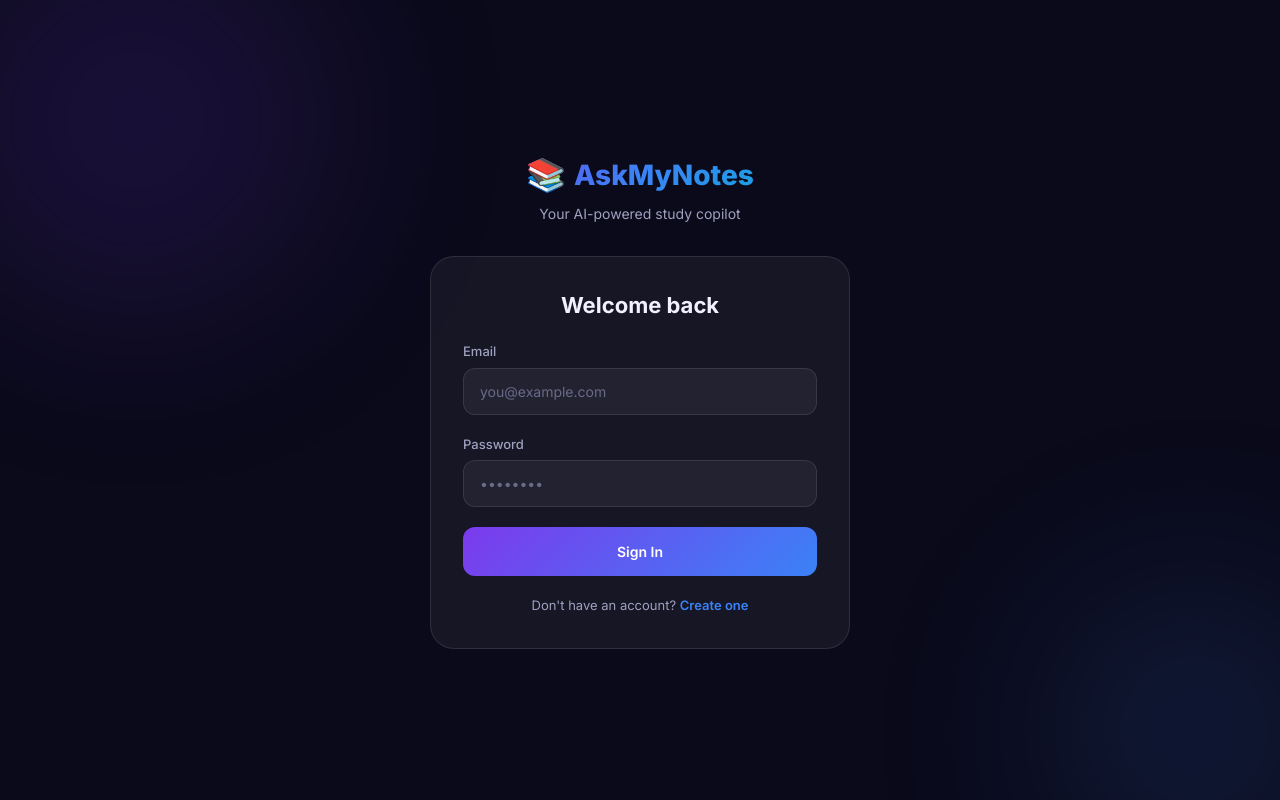
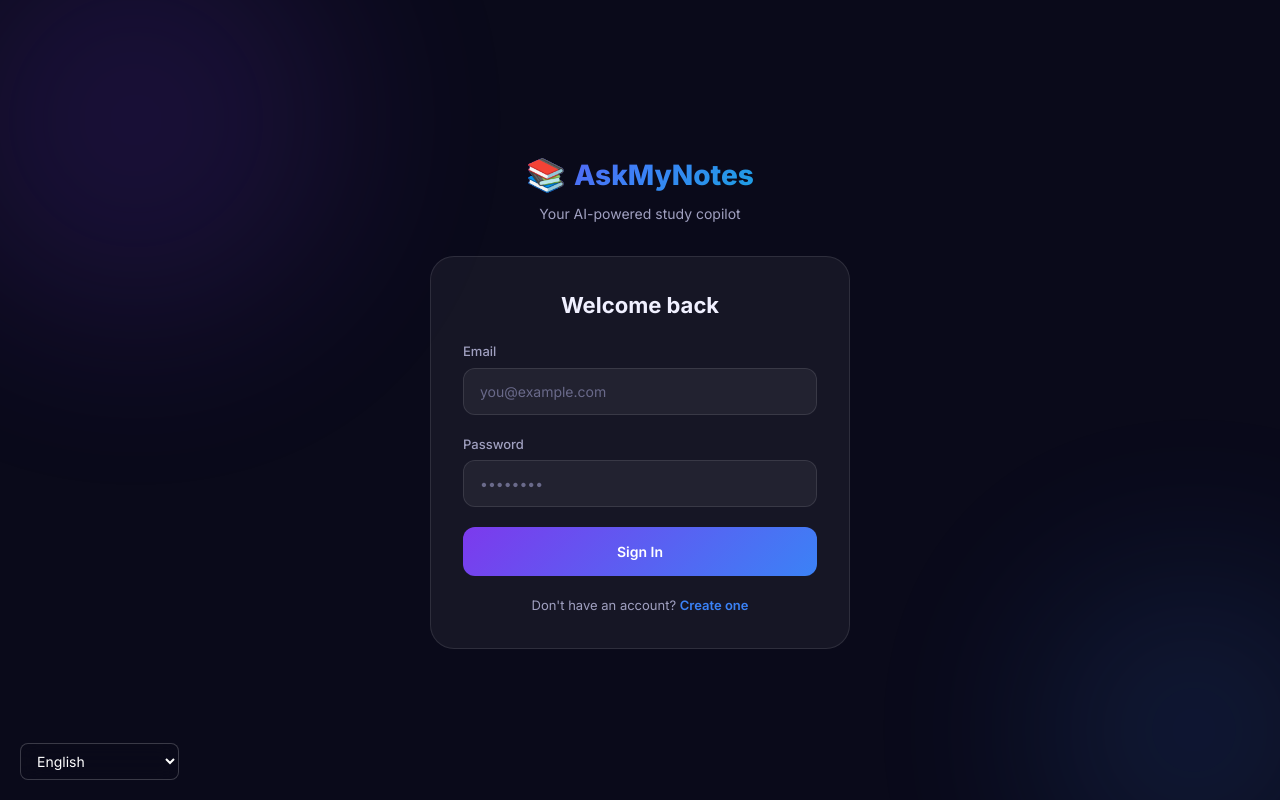
Before and after one commit to VitthalGund/askMyNotes, a Next.js app: page /login in a window 1280 px wide. Built offline with nearby package versions, Linux system fonts and the light colour scheme.

Commit message:
implemented multilinguality feature

```diff
--- a/src/app/globals.css
+++ b/src/app/globals.css
@@ -32,7 +32,8 @@
   box-sizing: border-box;
 }
 
-html, body {
+html,
+body {
   font-family: 'Inter', -apple-system, BlinkMacSystemFont, sans-serif;
   background: var(--bg-primary);
   color: var(--text-primary);
@@ -168,22 +169,45 @@
 
 /* Animations */
 @keyframes fadeIn {
-  from { opacity: 0; transform: translateY(10px); }
-  to { opacity: 1; transform: translateY(0); }
+  from {
+    opacity: 0;
+    transform: translateY(10px);
+  }
+
+  to {
+    opacity: 1;
+    transform: translateY(0);
+  }
 }
 
 @keyframes slideIn {
-  from { opacity: 0; transform: translateX(-20px); }
-  to { opacity: 1; transform: translateX(0); }
+  from {
+    opacity: 0;
+    transform: translateX(-20px);
+  }
+
+  to {
+    opacity: 1;
+    transform: translateX(0);
+  }
 }
 
 @keyframes pulse-glow {
-  0%, 100% { box-shadow: 0 0 5px rgba(124, 58, 237, 0.3); }
-  50% { box-shadow: 0 0 20px rgba(124, 58, 237, 0.6); }
+
+  0%,
+  100% {
+    box-shadow: 0 0 5px rgba(124, 58, 237, 0.3);
+  }
+
+  50% {
+    box-shadow: 0 0 20px rgba(124, 58, 237, 0.6);
+  }
 }
 
 @keyframes spin {
-  to { transform: rotate(360deg); }
+  to {
+    transform: rotate(360deg);
+  }
 }
 
 .animate-fade-in {
@@ -244,3 +268,37 @@
   pointer-events: none;
   z-index: 0;
 }
+
+/* --- Google Translate Overrides --- */
+/* Hide the Google Translate top banner */
+iframe.goog-te-banner-frame,
+.goog-te-banner-frame,
+.skiptranslate>iframe.goog-te-banner-frame,
+.VIpgJd-ZVi9od-ORHb-OEVmcd {
+  display: none !important;
+  visibility: hidden !important;
+}
+
+/* Hide the hover tooltip balloon */
+#goog-gt-tt,
+.goog-te-balloon-frame {
+  display: none !important;
+}
+
+/* Reset the body top margin that Google Translate injects */
+body,
+html {
+  top: 0 !important;
+  position: static !important;
+}
+
+/* Hide the main widget completely (we use a custom select) */
+#google_translate_element {
+  display: none !important;
+}
+
+/* Hide the tooltip on hover */
+.goog-text-highlight {
+  background-color: transparent !important;
+  box-shadow: none !important;
+}
--- a/src/app/layout.tsx
+++ b/src/app/layout.tsx
@@ -1,6 +1,7 @@
 import type { Metadata } from "next";
 import "./globals.css";
 import AuthProvider from "@/components/AuthProvider";
+import GoogleTranslate from "@/components/GoogleTranslate";
 
 export const metadata: Metadata = {
   title: "AskMyNotes — AI Study Copilot",
@@ -17,6 +18,7 @@
     <html lang="en">
       <body>
         <AuthProvider>{children}</AuthProvider>
+        <GoogleTranslate />
       </body>
     </html>
   );
--- /dev/null
+++ b/src/components/GoogleTranslate.tsx
@@ -0,0 +1,79 @@
+"use client";
+import { useEffect, useState } from "react";
+
+// Add window type definition for Google Translate
+declare global {
+  interface Window {
+    googleTranslateElementInit: () => void;
+    google: any;
+  }
+}
+
+export default function GoogleTranslate() {
+  const [hasScript, setHasScript] = useState(false);
+
+  useEffect(() => {
+    // Prevent adding the script multiple times
+    if (document.getElementById("google-translate-script")) {
+      setHasScript(true);
+      return;
+    }
+
+    window.googleTranslateElementInit = () => {
+      new window.google.translate.TranslateElement(
+        {
+          pageLanguage: "en",
+          // Only requesting the 4 languages specified
+          includedLanguages: "en,hi,mr,gu",
+          autoDisplay: false,
+        },
+        "google_translate_element"
+      );
+    };
+
+    const script = document.createElement("script");
+    script.id = "google-translate-script";
+    script.src = "https://translate.google.com/translate_a/element.js?cb=googleTranslateElementInit";
+    script.async = true;
+    document.body.appendChild(script);
+
+    setHasScript(true);
+  }, []);
+
+  const changeLanguage = (lang: string) => {
+    const select = document.querySelector(".goog-te-combo") as HTMLSelectElement;
+    if (select) {
+      select.value = lang;
+      select.dispatchEvent(new Event("change"));
+    }
+  };
+
+  // Hide the widget completely but keep it in the DOM so the API works
+  return (
+    <div style={{ position: "fixed", bottom: 20, left: 20, zIndex: 9999, display: "flex", alignItems: "center", gap: 8 }}>
+      <select
+        onChange={(e) => changeLanguage(e.target.value)}
+        style={{
+          background: "rgba(10, 10, 26, 0.8)",
+          color: "#fff",
+          border: "1px solid rgba(255, 255, 255, 0.2)",
+          padding: "8px 12px",
+          borderRadius: "8px",
+          fontSize: "14px",
+          backdropFilter: "blur(10px)",
+          cursor: "pointer",
+          outline: "none"
+        }}
+        defaultValue="en"
+      >
+        <option value="en">English</option>
+        <option value="hi">हिंदी (Hindi)</option>
+        <option value="mr">मराठी (Marathi)</option>
+        <option value="gu">ગુજરાતી (Gujarati)</option>
+      </select>
+
+      {/* Hidden Google Translate Default UI */}
+      <div id="google_translate_element" style={{ display: "none" }}></div>
+    </div>
+  );
+}
```
